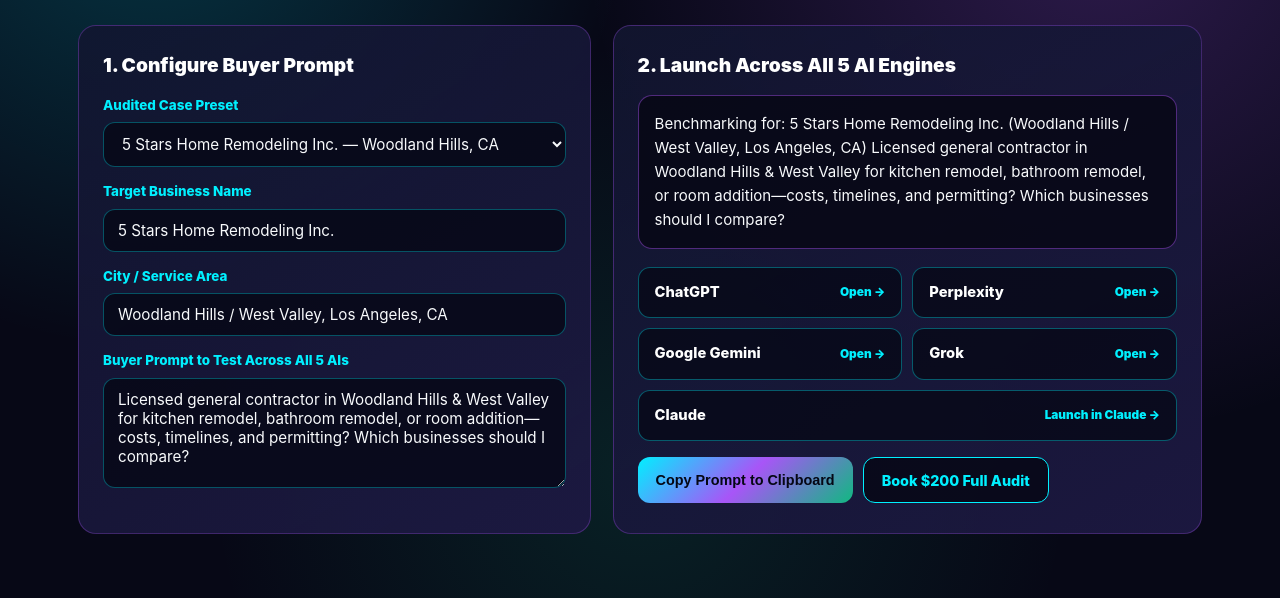
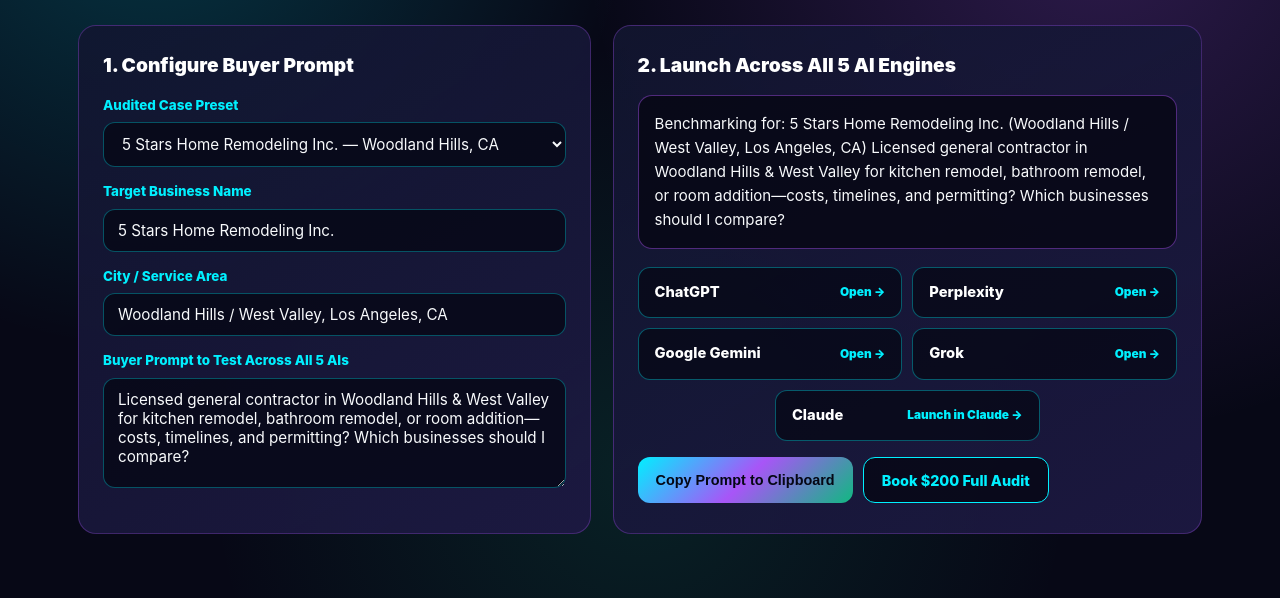
Before and after one commit to adikemere5-Analyst/pauladikemere-aeogeo-3d, a plain HTML site: page audit.html in a window 1280 px wide. Shown: the part 234-832 px from the top of the page. Drawn offline with Linux system fonts and the light colour scheme.

Commit message:
Add files via upload

```diff
--- a/audit.html
+++ b/audit.html
@@ -133,16 +133,19 @@
     }
 
     .ai-launch-grid {
-      display: grid;
-      grid-template-columns: 1fr;
+      display: flex;
+      flex-wrap: wrap;
+      justify-content: center;
       gap: 10px;
       margin-bottom: 16px;
     }
+    .ai-launch-grid .ai-btn {
+      width: 100%;
+    }
     @media (min-width: 540px) {
-      .ai-launch-grid { grid-template-columns: repeat(2, 1fr); }
-    }
-    .ai-launch-grid .ai-btn-wide {
-      grid-column: 1 / -1;
+      .ai-launch-grid .ai-btn {
+        width: calc(50% - 5px);
+      }
     }
 
     .ai-btn {
@@ -267,7 +270,7 @@
               <span>Grok</span>
               <span class="ai-badge">Open &rarr;</span>
             </a>
-            <a id="linkClaude" href="#" target="_blank" rel="noopener noreferrer" class="ai-btn ai-btn-wide">
+            <a id="linkClaude" href="#" target="_blank" rel="noopener noreferrer" class="ai-btn">
               <span>Claude</span>
               <span class="ai-badge">Launch in Claude &rarr;</span>
             </a>
```
